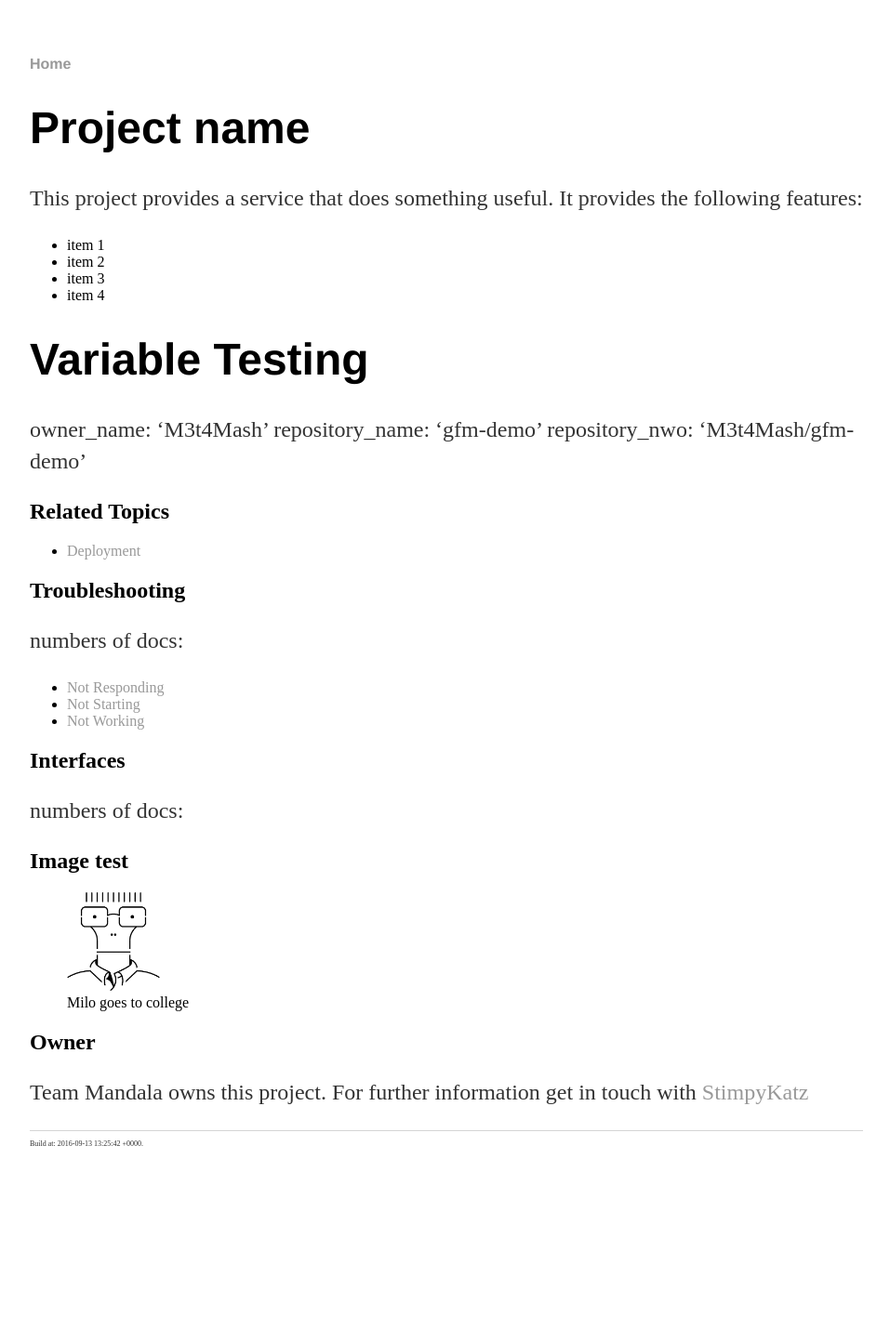
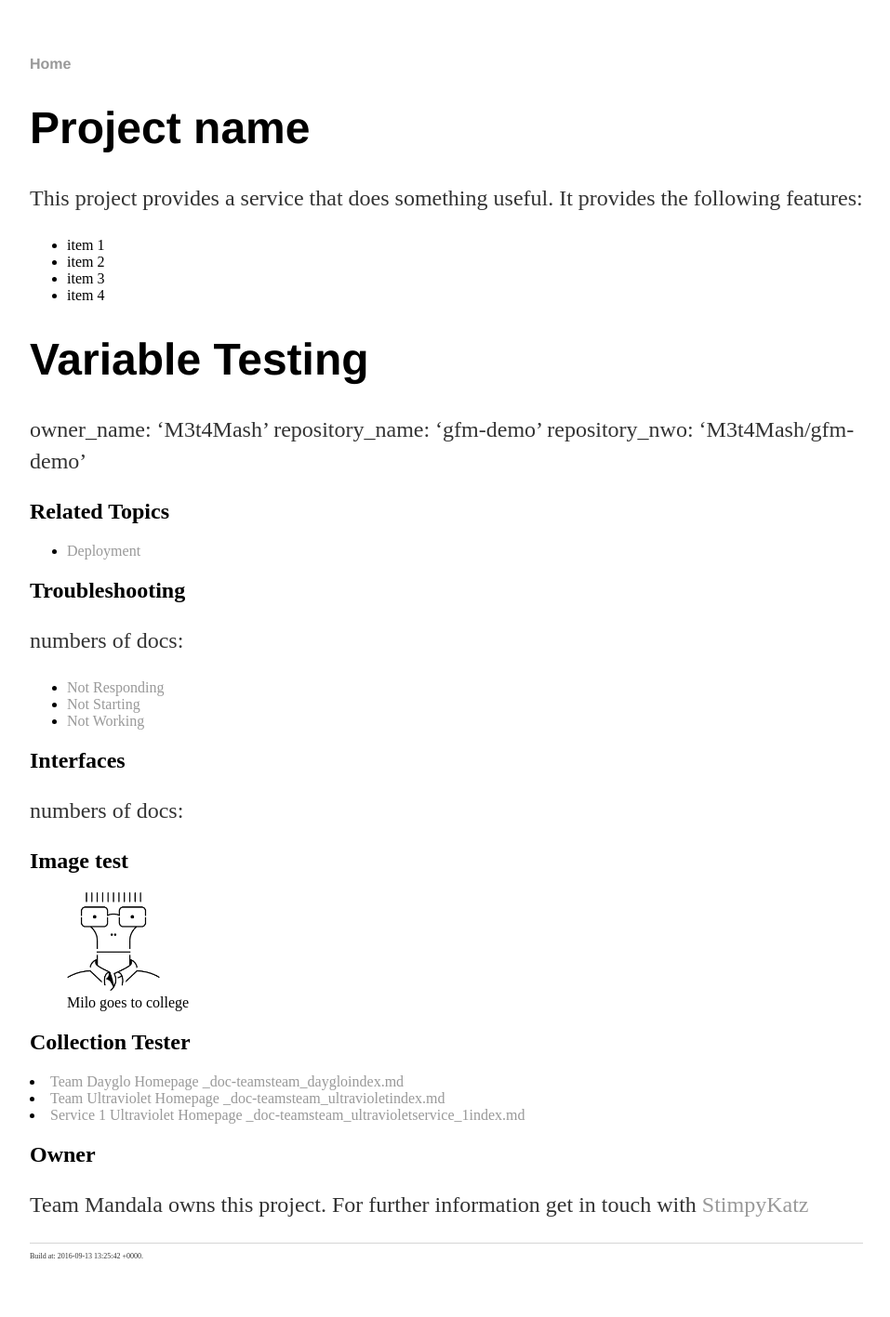
Before and after one commit to M3t4Mash/gfm-demo, a Jekyll site: the page built from index.md, in a window 1280 px wide. Shown: the whole page at 93% size, without its empty margins (160-1117 px from the left). Built offline with Jekyll 4.4.1, drawn with Linux system fonts in a browser that asks for light colours; before the commit the page ends 1297 px from its top, so only the background shows below that.

Commit message:
foo New loop testing

```diff
--- a/index.md
+++ b/index.md
@@ -27,5 +27,13 @@ repository_nwo: '{{site.github.repository_nwo}}'
 ## Image test
 {% include addImage file="milo.jpg" caption="Milo goes to college" width="100" %}
 
+## Collection Tester
+{% for i in site.doc-teams %}
+{% assign currUrl = i.relative_path | split: "/" %}
+  <li>
+	<a href="{{ site.baseurl }}{{ i.url }}">{{ i.title }} {{ currUrl }}</a>
+  </li>
+{% endfor %}
+
 ## Owner
 Team Mandala owns this project. For further information get in touch with [StimpyKatz](https://github.com/StimpyKatz)
```
